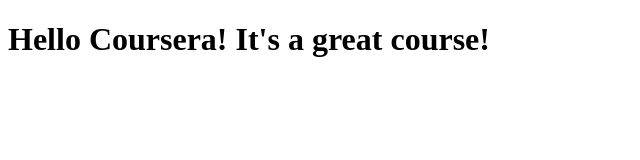
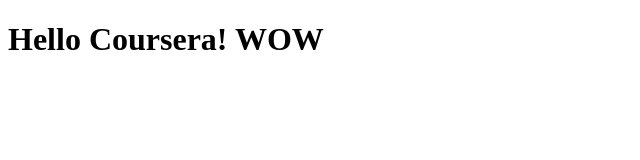
Before and after one commit to evgeniy-polev/coursera-test-eugene, a plain HTML site: page site/index.html in a window 1280 px wide. Shown: the whole page, without its empty margins (0-640 px from the left). Drawn offline with Linux system fonts and the light colour scheme.

Commit message:
JS added

```diff
--- a/site/index.html
+++ b/site/index.html
@@ -4,6 +4,9 @@
 	<title>Hello Coursera</title>
 </head>
 <body>
-<h1>Hello Coursera! It's a great course!</h1>
+<h1>Hello Coursera! WOW</h1>
+<script>
+alert('WTF');
+</script>
 </body>
 </html>
```
